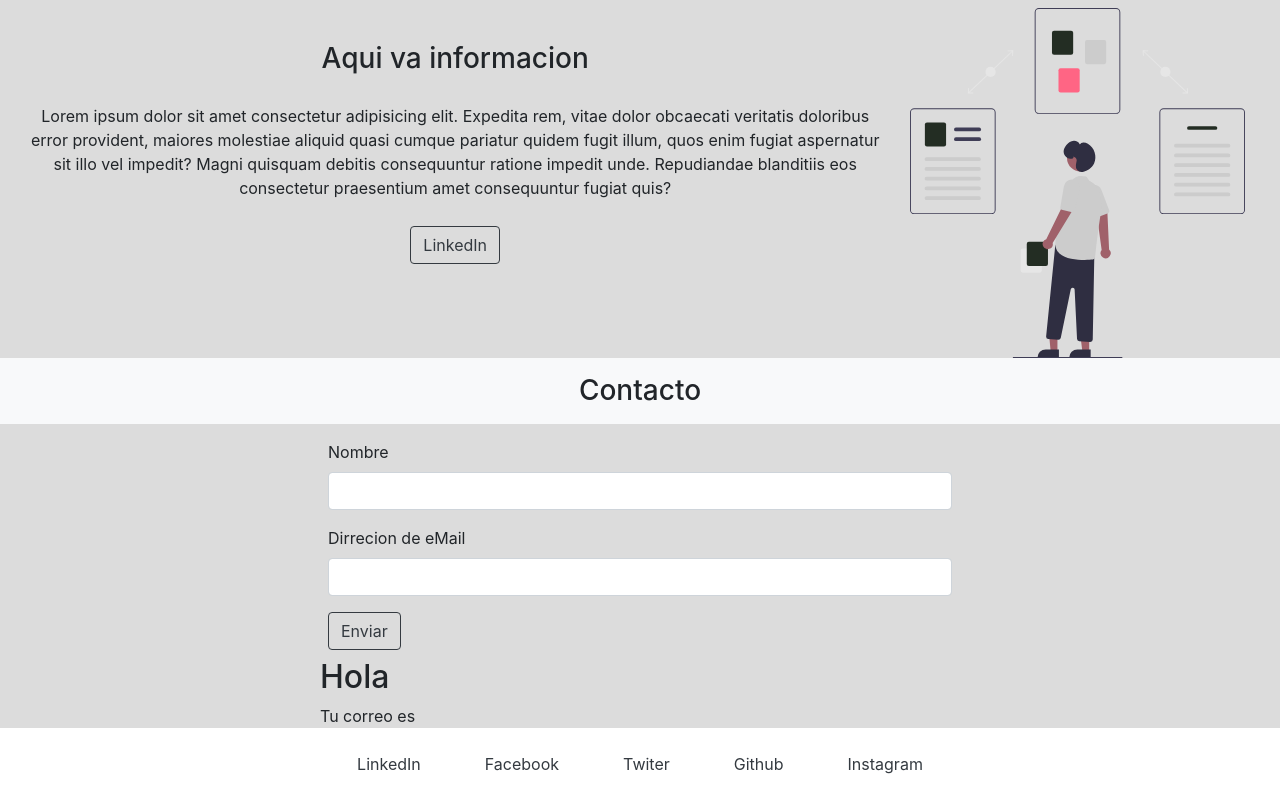
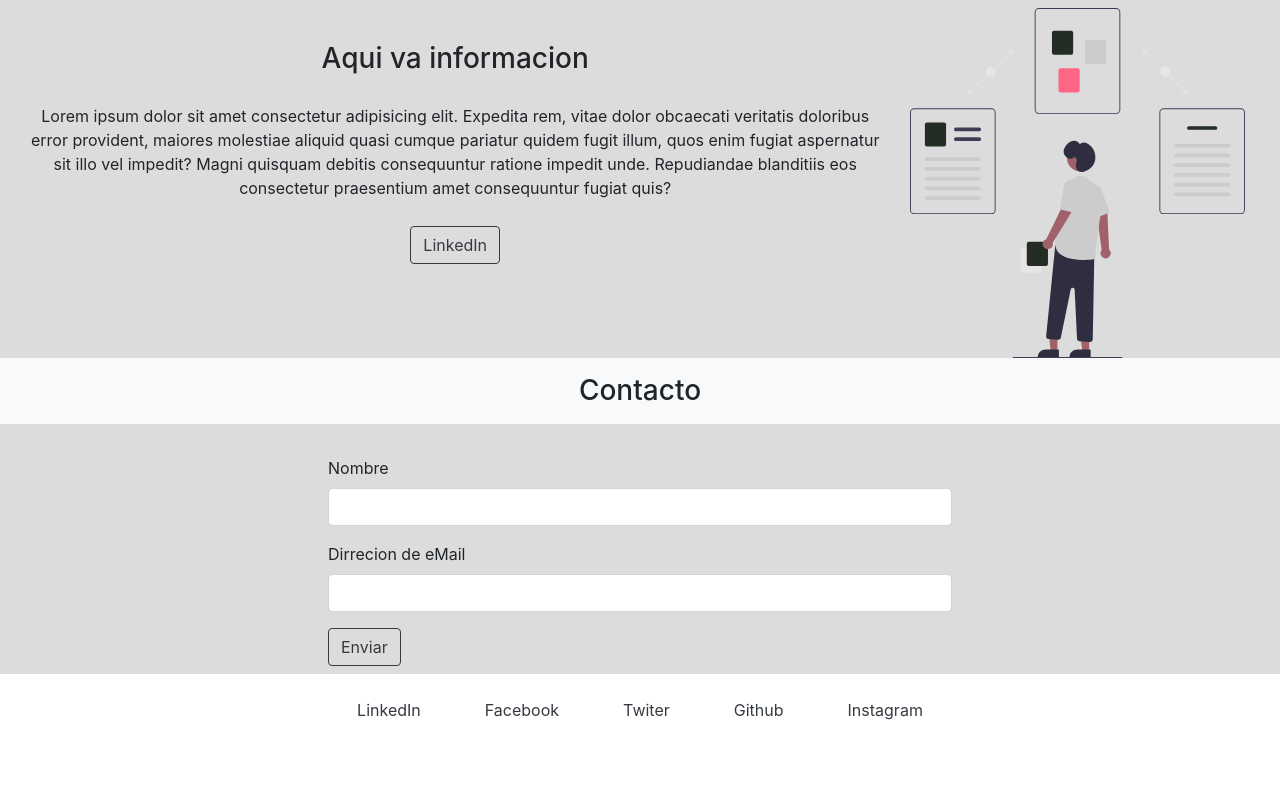
Before and after one commit to gustavo-se/portfolio, a React (Create React App) app: page / in a window 1280 px wide. Shown: the part 1784-2584 px from the top of the page. After the commit the page ends 2530 px from the top, so only its background shows below. Built offline with nearby package versions, Linux system fonts and the light colour scheme.

Commit message:
Manejo estado del formulario

```diff
--- a/src/Formulario.jsx
+++ b/src/Formulario.jsx
@@ -9,37 +9,47 @@ class Formulario extends Component{
         }
         this.cambiarNombre = this.cambiarNombre.bind(this)
         this.cambiarCorreo = this.cambiarCorreo.bind(this)
+        this.volverNombre = this.volverNombre.bind(this)
+        this.volverCorreo = this.volverCorreo.bind(this)
     }
-    cambiarNombre(e){
+    cambiarNombre(){
         this.setState({
-            nombre: e.target.value
+            nombre: 'Inserte su nombre'
         })
     }
-    cambiarCorreo(e){
+    cambiarCorreo(){
         this.setState({
-            correo: e.target.value
+            correo: 'Inserte correo de contacto'
+        })
+    }
+    volverNombre(){
+        this.setState({
+            nombre: ''
+        })
+    }
+    volverCorreo(){
+        this.setState({
+                correo: ''
         })
     }
     render(){
         return (
             <div className="formulario">
             <form className='p-2 w-50 m-auto'>
-                <div className="form-group" >
+                <div className="form-group my-3" >
                     <label for="exampleInputEmail1">Nombre</label>
                     <input type="text" className="form-control" id="exampleInputEmail1" aria-describedby="emailHelp"
-                    onChange={this.cambiarNombre}/>
+                    onFocus={this.cambiarNombre} onBlur={this.volverNombre}/>
+                    <small className='text-danger'>{`${this.state.nombre}`}</small>
                 </div>
-                <div className="form-group">
+                <div className="form-group my-3">
                     <label for="exampleInputPassword1">Dirrecion de eMail</label>
                     <input type="email" className="form-control" id="exampleInputPassword1"
-                    onChange={this.cambiarCorreo}/>
+                    onFocus={this.cambiarCorreo} onBlur={this.volverCorreo}/>
+                    <small className='text-danger'>{`${this.state.correo}`}</small>
                 </div>
                 <button type="submit" className="btn btn-outline-dark">Enviar</button>
             </form>
-            <div className="componenteQueCambia m-auto w-50" >
-                <h2>{`Hola ${this.state.nombre}` }</h2>
-                <span>{`Tu correo es ${this.state.correo}`}</span>
-            </div>
             </div>
         )
     }
```
